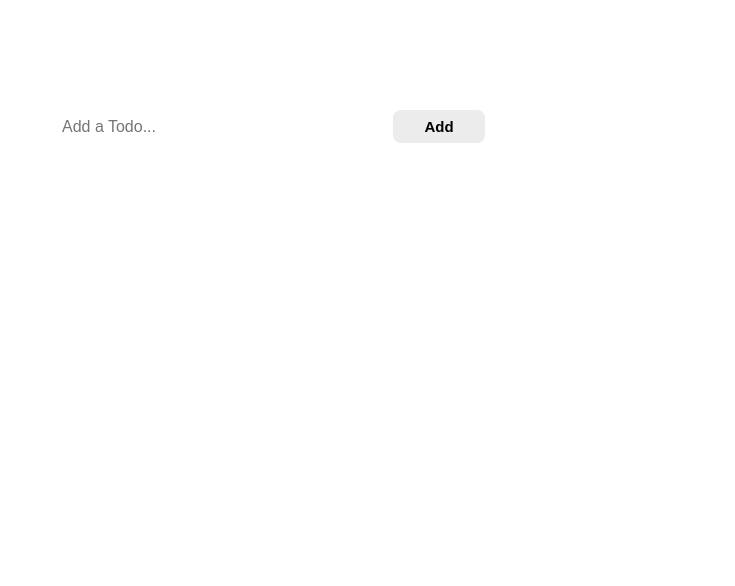
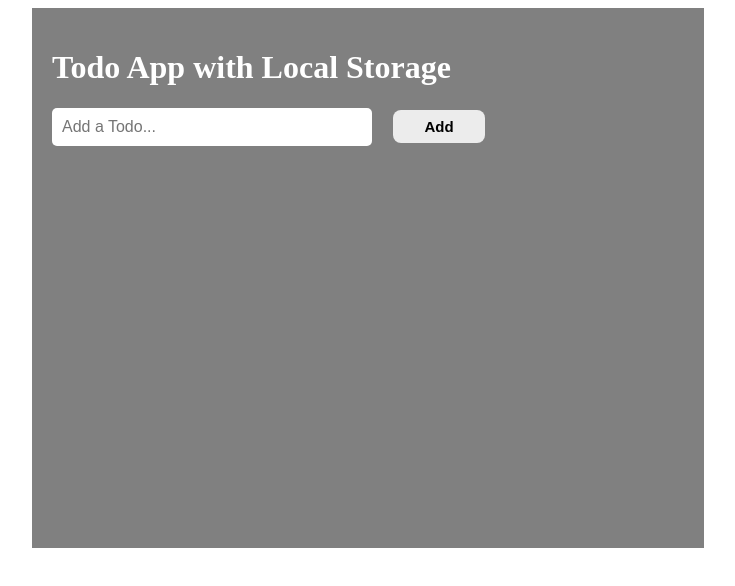
Before and after one commit to TechyNerd201/TO-DO-List, a plain HTML site: page index.html in a window 1280 px wide. Shown: the whole page, without its empty margins (272-1007 px from the left). Drawn offline with Linux system fonts and the light colour scheme.

Commit message:
Update style.css

```diff
--- a/style.css
+++ b/style.css
@@ -2,9 +2,9 @@
 .container {
   max-width: 50%;
   margin: 0 auto;
-  background-color:light-pink;
+  background-color:gray;
   /* background credits to unsplash images */
-  background-repeat: no-repeat;
+
   background-size: 100% 100%;
   height: 500px;
   color: #fff;
```
